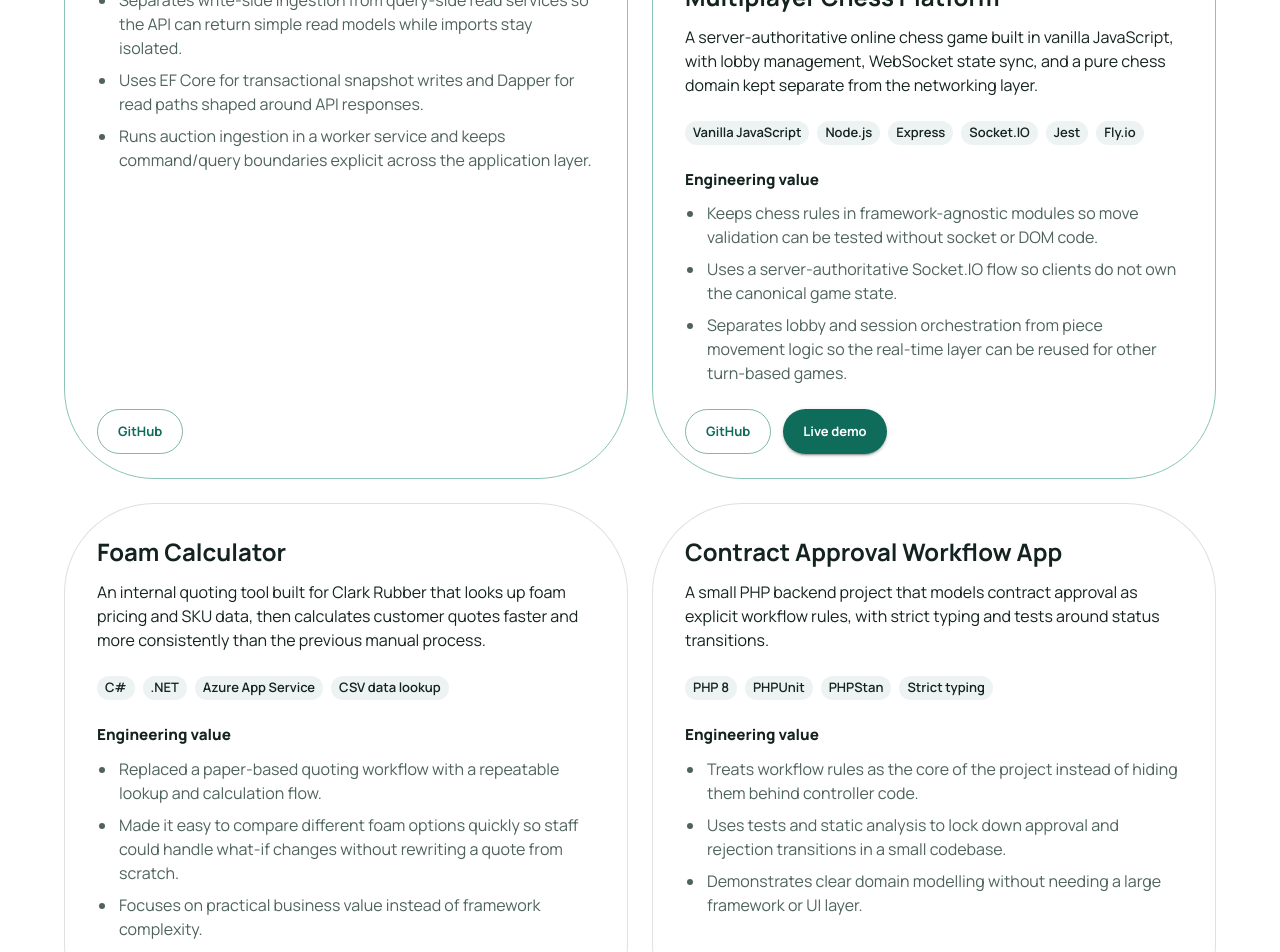
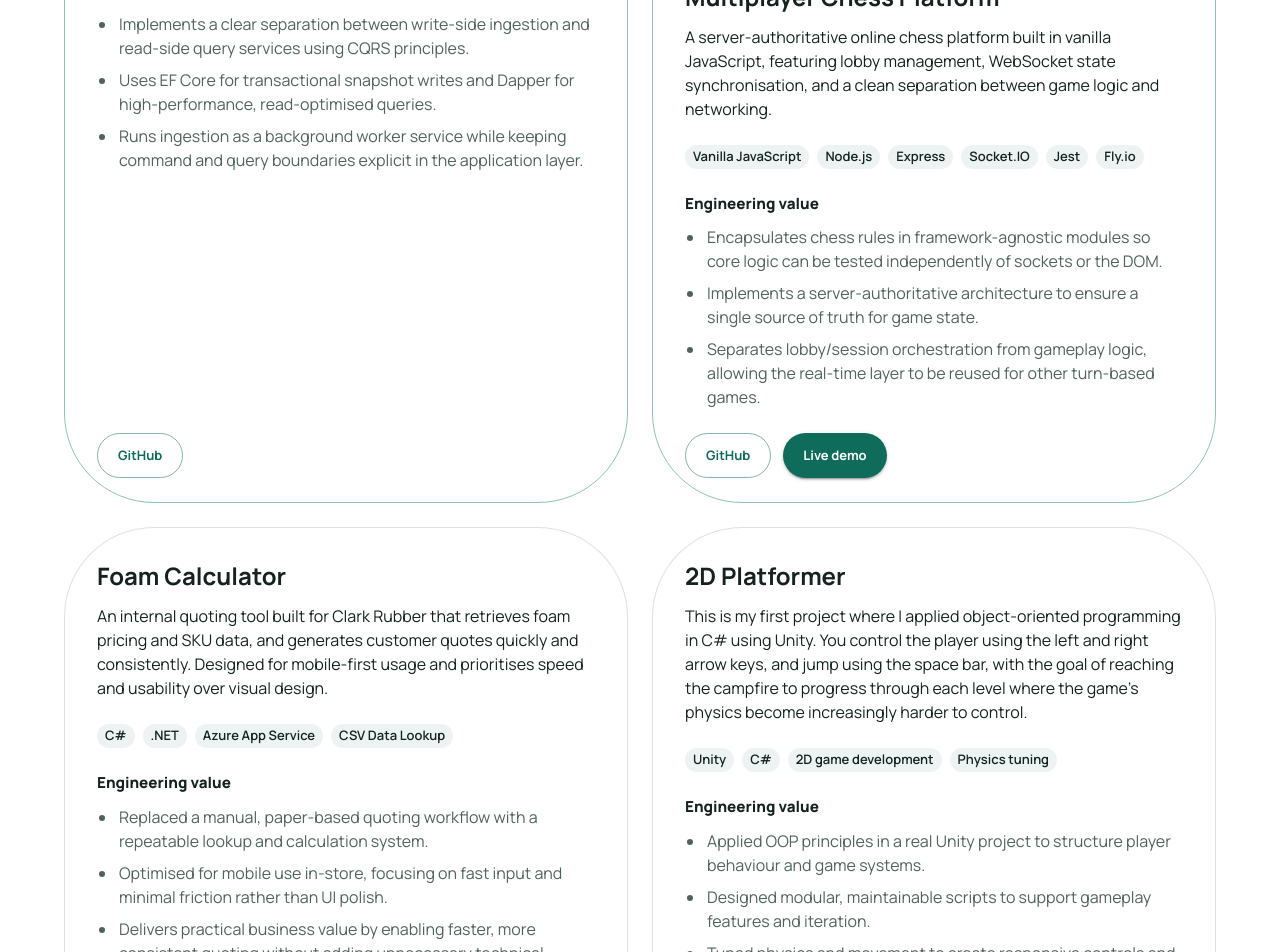
Before and after one commit to CallumWilkinson/portfolio-website, a React (Vite) app: page / in a window 1280 px wide. Shown: the part 1240-2192 px from the top of the page. Built offline with nearby package versions, Linux system fonts and the light colour scheme.

Commit message:
docs: update portfolio project copy
Refresh the WowPaperTrader, Multiplayer Chess Platform,
and Foam Calculator entries in projects.ts with the latest
descriptions, tech stack wording, and engineering notes.

Keep the existing 2D platformer entry in place.

```diff
--- a/src/data/projects.ts
+++ b/src/data/projects.ts
@@ -5,7 +5,7 @@ export const projects: PortfolioProject[] = [
     id: 'wow-paper-trader',
     title: 'WowPaperTrader',
     description:
-      'A .NET 10 app that ingests World of Warcraft commodity auction data from Blizzard, stores snapshots in SQL Server, and exposes search and pricing endpoints for item lookups.',
+      'A .NET 10 application that ingests World of Warcraft commodity auction data from the Blizzard API, stores hourly snapshots in SQL Server, and exposes fast, query-optimised endpoints for item search and pricing.',
     techStack: [
       '.NET 10',
       'ASP.NET Core',
@@ -17,9 +17,9 @@ export const projects: PortfolioProject[] = [
     ],
     githubUrl: 'https://github.com/CallumWilkinson/wow-paper-trader',
     engineeringNotes: [
-      'Separates write-side ingestion from query-side read services so the API can return simple read models while imports stay isolated.',
-      'Uses EF Core for transactional snapshot writes and Dapper for read paths shaped around API responses.',
-      'Runs auction ingestion in a worker service and keeps command/query boundaries explicit across the application layer.',
+      'Implements a clear separation between write-side ingestion and read-side query services using CQRS principles.',
+      'Uses EF Core for transactional snapshot writes and Dapper for high-performance, read-optimised queries.',
+      'Runs ingestion as a background worker service while keeping command and query boundaries explicit in the application layer.',
     ],
     featured: true,
   },
@@ -27,7 +27,7 @@ export const projects: PortfolioProject[] = [
     id: 'chess-cs50-v2',
     title: 'Multiplayer Chess Platform',
     description:
-      'A server-authoritative online chess game built in vanilla JavaScript, with lobby management, WebSocket state sync, and a pure chess domain kept separate from the networking layer.',
+      'A server-authoritative online chess platform built in vanilla JavaScript, featuring lobby management, WebSocket state synchronisation, and a clean separation between game logic and networking.',
     techStack: [
       'Vanilla JavaScript',
       'Node.js',
@@ -42,9 +42,9 @@ export const projects: PortfolioProject[] = [
       'https://raw.githubusercontent.com/CallumWilkinson/Chess_CS50_v2/server-side-refactor/architecture.png',
     imageAlt: 'Architecture diagram for the multiplayer chess platform',
     engineeringNotes: [
-      'Keeps chess rules in framework-agnostic modules so move validation can be tested without socket or DOM code.',
-      'Uses a server-authoritative Socket.IO flow so clients do not own the canonical game state.',
-      'Separates lobby and session orchestration from piece movement logic so the real-time layer can be reused for other turn-based games.',
+      'Encapsulates chess rules in framework-agnostic modules so core logic can be tested independently of sockets or the DOM.',
+      'Implements a server-authoritative architecture to ensure a single source of truth for game state.',
+      'Separates lobby/session orchestration from gameplay logic, allowing the real-time layer to be reused for other turn-based games.',
     ],
     featured: true,
   },
@@ -52,27 +52,28 @@ export const projects: PortfolioProject[] = [
     id: 'foam-calculator',
     title: 'Foam Calculator',
     description:
-      'An internal quoting tool built for Clark Rubber that looks up foam pricing and SKU data, then calculates customer quotes faster and more consistently than the previous manual process.',
-    techStack: ['C#', '.NET', 'Azure App Service', 'CSV data lookup'],
+      'An internal quoting tool built for Clark Rubber that retrieves foam pricing and SKU data, and generates customer quotes quickly and consistently. Designed for mobile-first usage and prioritises speed and usability over visual design.',
+    techStack: ['C#', '.NET', 'Azure App Service', 'CSV Data Lookup'],
     githubUrl: 'https://github.com/CallumWilkinson/Foam_Calculator',
     liveDemoUrl: 'https://foamcalculator.azurewebsites.net/',
     engineeringNotes: [
-      'Replaced a paper-based quoting workflow with a repeatable lookup and calculation flow.',
-      'Made it easy to compare different foam options quickly so staff could handle what-if changes without rewriting a quote from scratch.',
-      'Focuses on practical business value instead of framework complexity.',
+      'Replaced a manual, paper-based quoting workflow with a repeatable lookup and calculation system.',
+      'Optimised for mobile use in-store, focusing on fast input and minimal friction rather than UI polish.',
+      'Delivers practical business value by enabling faster, more consistent quoting without adding unnecessary technical complexity.',
     ],
   },
   {
-    id: 'contract-tracker',
-    title: 'Contract Approval Workflow App',
+    id: '2d-game-speedyboi',
+    title: '2D Platformer',
     description:
-      'A small PHP backend project that models contract approval as explicit workflow rules, with strict typing and tests around status transitions.',
-    techStack: ['PHP 8', 'PHPUnit', 'PHPStan', 'Strict typing'],
-    githubUrl: 'https://github.com/CallumWilkinson/contract-tracker',
+      "This is my first project where I applied object-oriented programming in C# using Unity. You control the player using the left and right arrow keys, and jump using the space bar, with the goal of reaching the campfire to progress through each level where the game's physics become increasingly harder to control.",
+    techStack: ['Unity', 'C#', '2D game development', 'Physics tuning'],
+    githubUrl: 'https://github.com/CallumWilkinson/2D-game-speedyboi',
+    liveDemoUrl: 'https://callumwilkinson.github.io/2D-game-speedyboi/',
     engineeringNotes: [
-      'Treats workflow rules as the core of the project instead of hiding them behind controller code.',
-      'Uses tests and static analysis to lock down approval and rejection transitions in a small codebase.',
-      'Demonstrates clear domain modelling without needing a large framework or UI layer.',
+      'Applied OOP principles in a real Unity project to structure player behaviour and game systems.',
+      'Designed modular, maintainable scripts to support gameplay features and iteration.',
+      'Tuned physics and movement to create responsive controls and progressively harder levels',
     ],
   },
 ]
```
